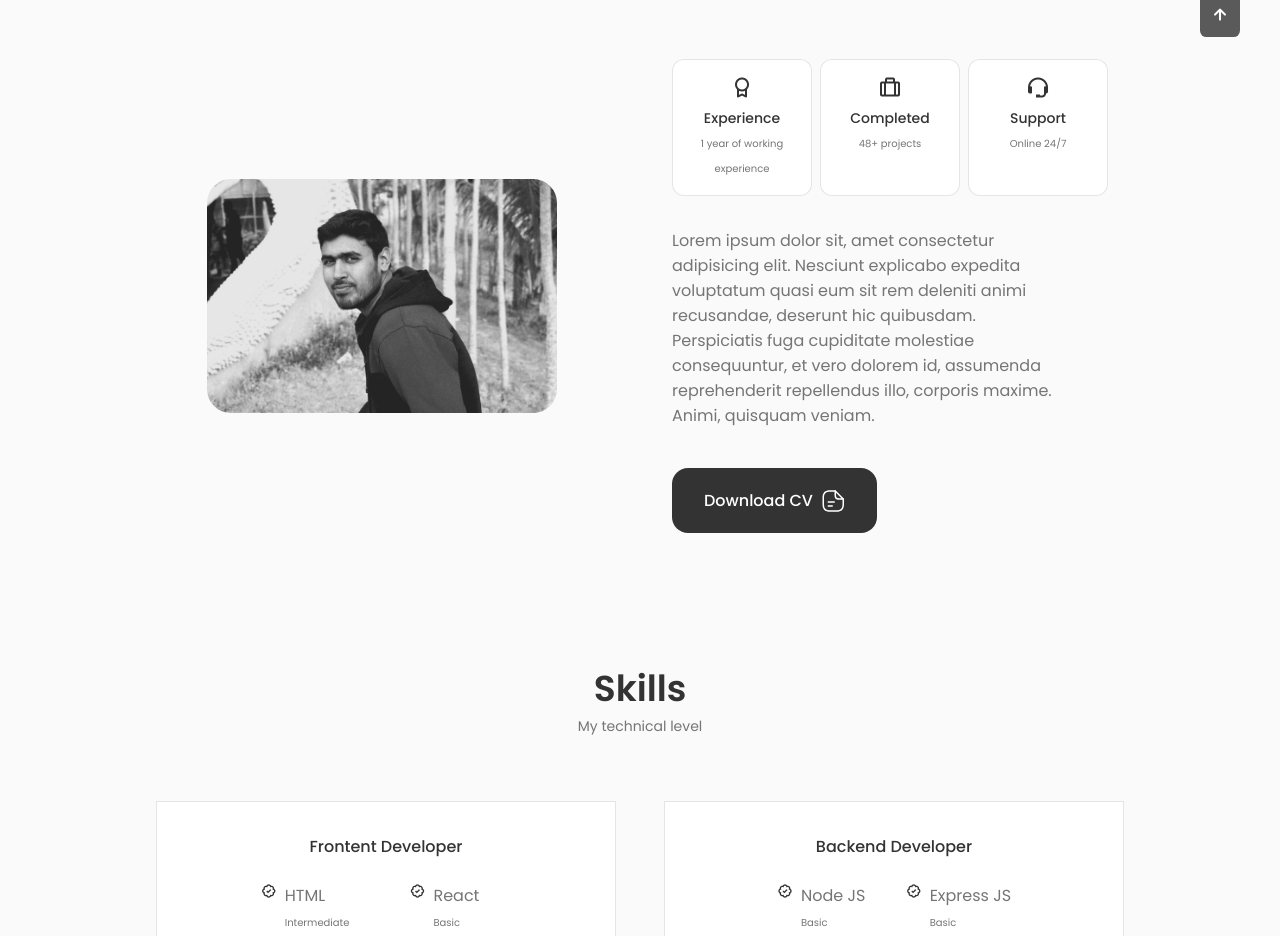
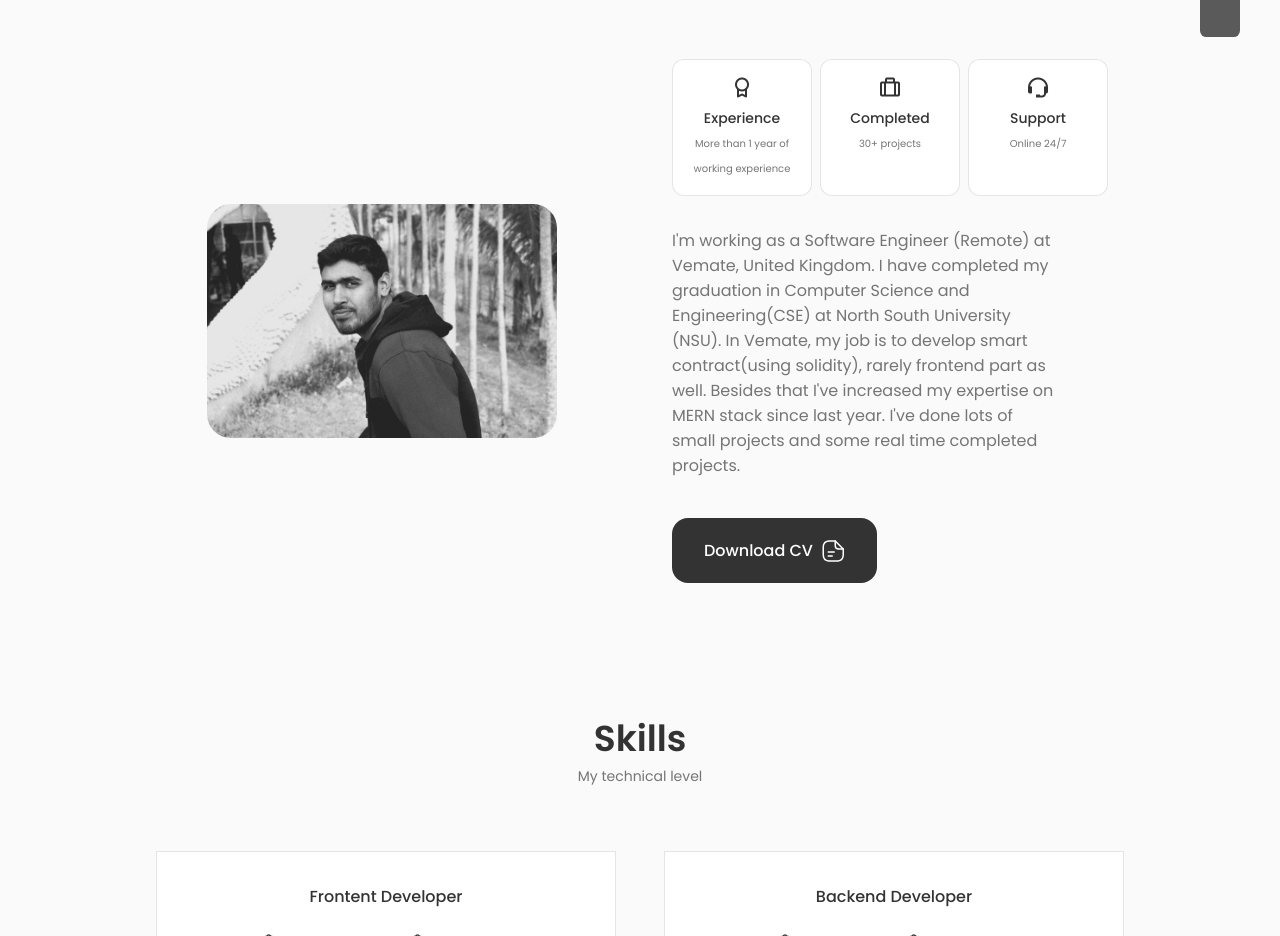
Before and after one commit to abu-kausar/portfolio, a React (Create React App) app: page / in a window 1280 px wide. Shown: the part 883-1819 px from the top of the page. Built offline with nearby package versions, Linux system fonts and the light colour scheme.

Commit message:
about section updated

```diff
--- a/src/components/About/About.js
+++ b/src/components/About/About.js
@@ -15,7 +15,7 @@ const About = () => {
                 <div className="about__data">
                     <Info />
 
-                    <p className="about__description">Lorem ipsum dolor sit, amet consectetur adipisicing elit. Nesciunt explicabo expedita voluptatum quasi eum sit rem deleniti animi recusandae, deserunt hic quibusdam. Perspiciatis fuga cupiditate molestiae consequuntur, et vero dolorem id, assumenda reprehenderit repellendus illo, corporis maxime. Animi, quisquam veniam.</p>
+                    <p className="about__description">I'm working as a Software Engineer (Remote) at Vemate, United Kingdom. I have completed my graduation in Computer Science and Engineering(CSE) at North South University (NSU). In Vemate, my job is to develop smart contract(using solidity), rarely frontend part as well. Besides that I've increased my expertise on MERN stack since last year. I've done lots of small projects and some real time completed projects.</p>
 
                     <a download="" href={CVFile} className="button button--flex">
                         Download CV
--- a/src/components/About/Info.js
+++ b/src/components/About/Info.js
@@ -7,7 +7,7 @@ const Info = () => {
                 <i className="bx bx-award about__icon"></i>
                 <h3 className="about__title">Experience</h3>
                 <span className="about__subtitle">
-                    1 year of working experience
+                    More than 1 year of working experience
                 </span>
             </div>
 
@@ -15,7 +15,7 @@ const Info = () => {
                 <i className="bx bx-briefcase-alt about__icon"></i>
                 <h3 className="about__title">Completed</h3>
                 <span className="about__subtitle">
-                    48+ projects
+                    30+ projects
                 </span>
             </div>
 
```
